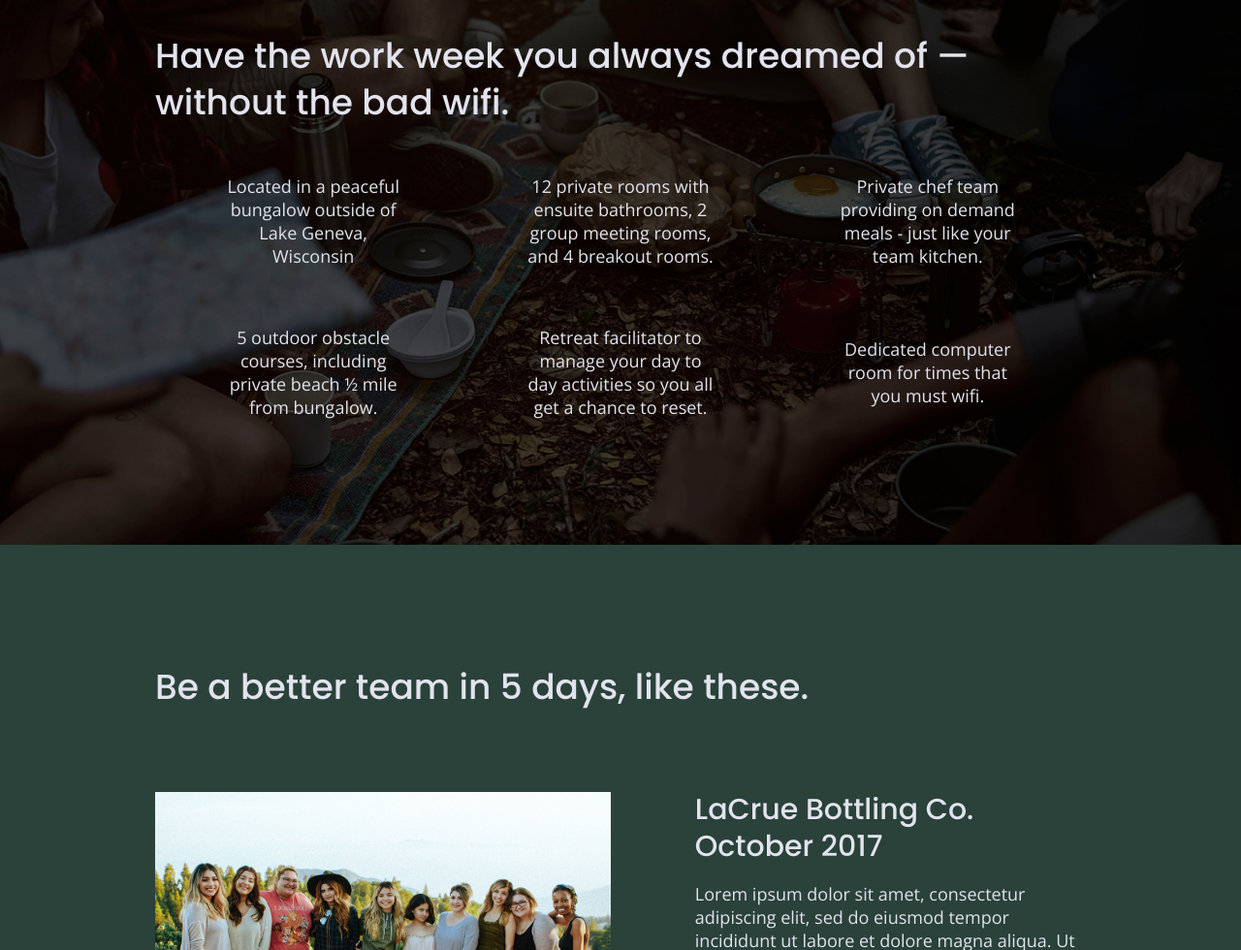
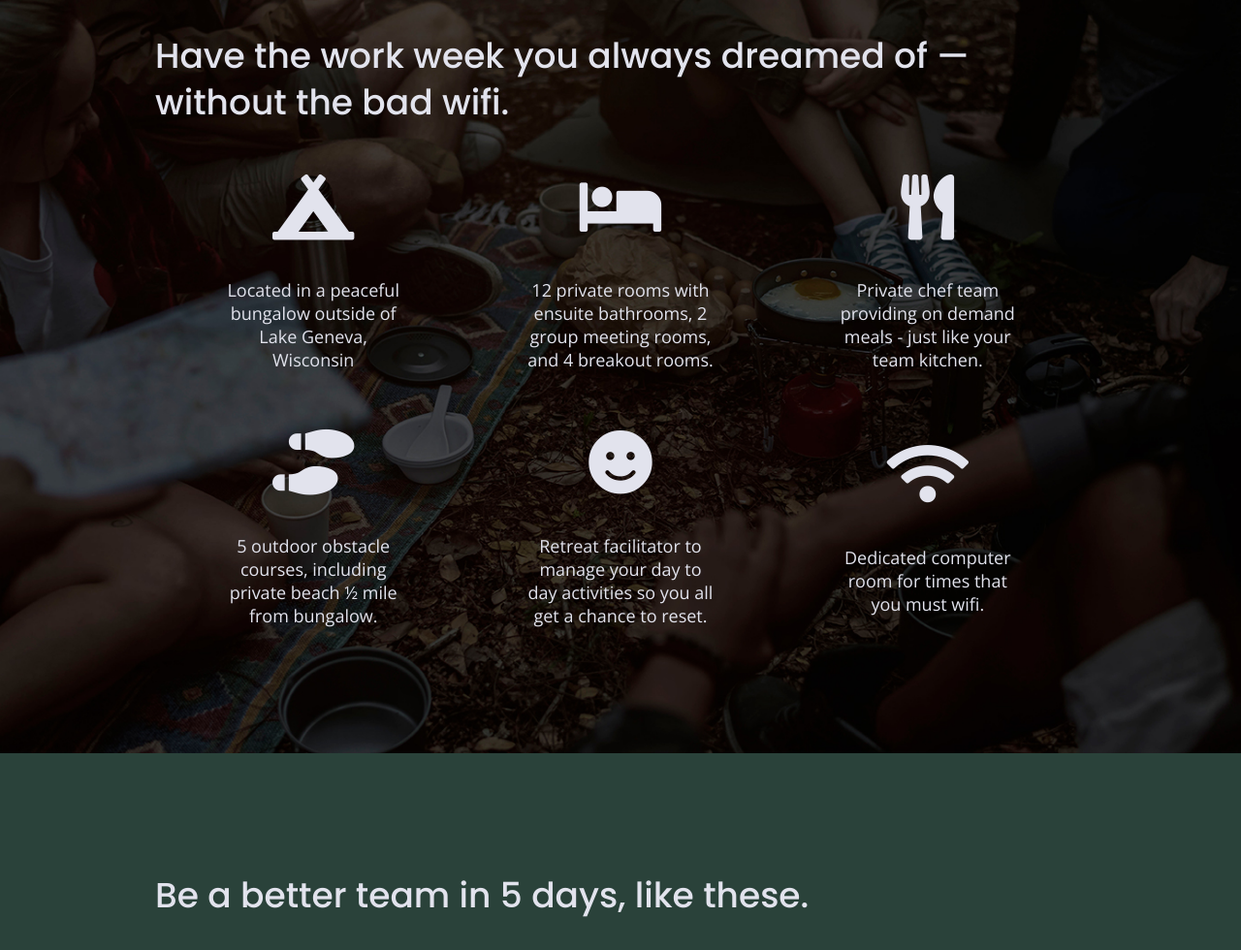
Before and after one commit to kelsey-mcduke/responsive-project, a website built with Parcel: page index.html in a window 1280 px wide. Shown: the part 1098-2078 px from the top of the page at 97% size. Built offline with nearby package versions, Linux system fonts and the light colour scheme.

Commit message:
Added font awesome icons and styling

```diff
--- a/css/main.css
+++ b/css/main.css
@@ -333,6 +333,10 @@ input[type=button] {
     margin: 0;
 }
 
+.features i {
+    font-size: 3.75em;
+    margin-bottom: 40px;
+}
 .fontawesome-icon {}
 
 .features-item-description {}
--- a/index.html
+++ b/index.html
@@ -20,6 +20,8 @@
   <link rel="stylesheet" href="css/main.css">
     <!---Google Fonts--->
 <link href="https://fonts.googleapis.com/css?family=Open+Sans:400,700|Poppins:500,700" rel="stylesheet">
+    <!---- FontAwesome CDN version 5.14--->
+    <link rel="stylesheet" href="https://use.fontawesome.com/releases/v5.14.0/css/all.css" integrity="sha384-HzLeBuhoNPvSl5KYnjx0BT+WB0QEEqLprO+NBkkk5gbc67FTaL7XIGa2w1L0Xbgc" crossorigin="anonymous">
 
   <meta name="theme-color" content="#fafafa">
 </head>
@@ -72,27 +74,39 @@
                 <h2>Have the work week you always dreamed of — without the bad wifi.</h2>
                 <div class="features-items">
                     <article>
-                        <p class="fontawesome-icon"></p>
+                        <p class="fontawesome-icon">
+                            <i class="fas fa-campground"></i>
+                        </p>
                         <p class="features-item-description">Located in a peaceful bungalow outside of Lake Geneva, Wisconsin</p>
                     </article>
                     <article>
-                        <p class="fontawesome-icon"></p>
+                        <p class="fontawesome-icon">
+                            <i class="fas fa-bed"></i>
+                        </p>
                         <p class="features-item-description">12 private rooms with ensuite bathrooms, 2 group meeting rooms, and 4 breakout rooms.</p>
                     </article>
                     <article>
-                        <p class="fontawesome-icon"></p>
+                        <p class="fontawesome-icon">
+                            <i class="fas fa-utensils"></i>
+                        </p>
                         <p class="features-item-description">Private chef team providing on demand meals - just like your team kitchen.</p>
                     </article>
                     <article>
-                        <p class="fontawesome-icon"></p>
+                        <p class="fontawesome-icon">
+                            <i class="fas fa-shoe-prints"></i>
+                        </p>
                         <p class="features-item-description">5 outdoor obstacle courses, including private beach ½ mile from bungalow.</p>
                     </article>
                     <article>
-                        <p class="fontawesome-icon"></p>
+                        <p class="fontawesome-icon">
+                            <i class="fas fa-smile"></i>
+                        </p>
                         <p class="features-item-description">Retreat facilitator to manage your day to day activities so you all get a chance to reset.</p>
                     </article>
                     <article>
-                        <p class="fontawesome-icon"></p>
+                        <p class="fontawesome-icon">
+                            <i class="fas fa-wifi"></i>
+                        </p>
                         <p class="features-item-description">Dedicated computer room for times that you must wifi.</p>
                     </article>
                 </div>
```
Also changed, not shown: about/index.html (+4 -0 lines), faq/index.html (+4 -0 lines).
